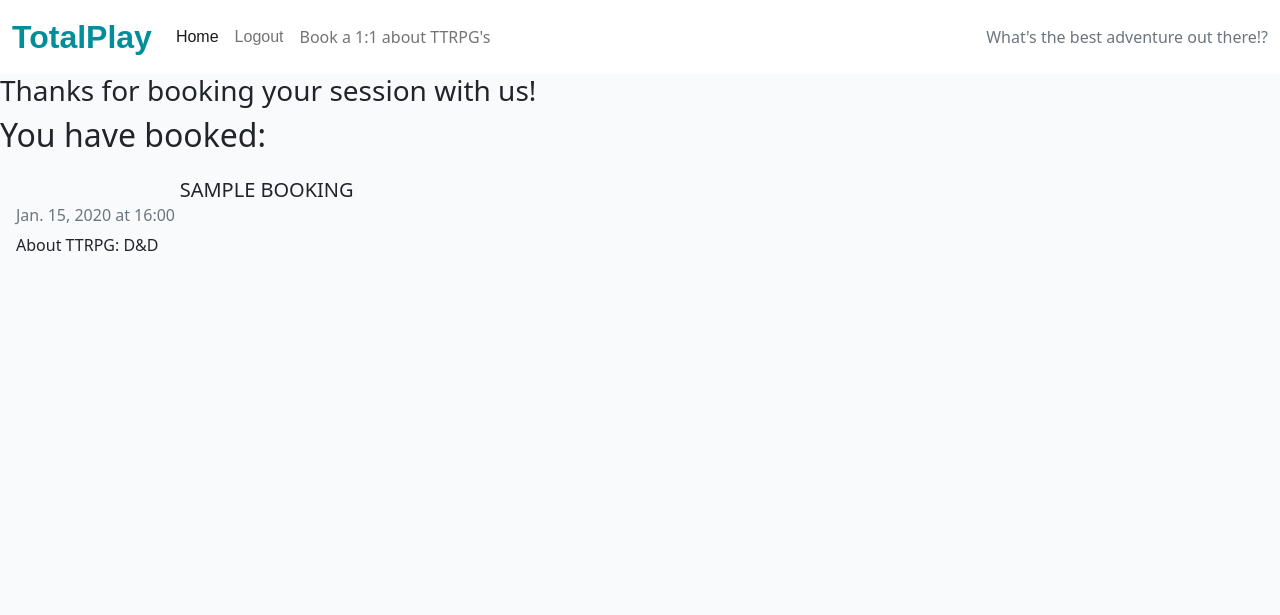
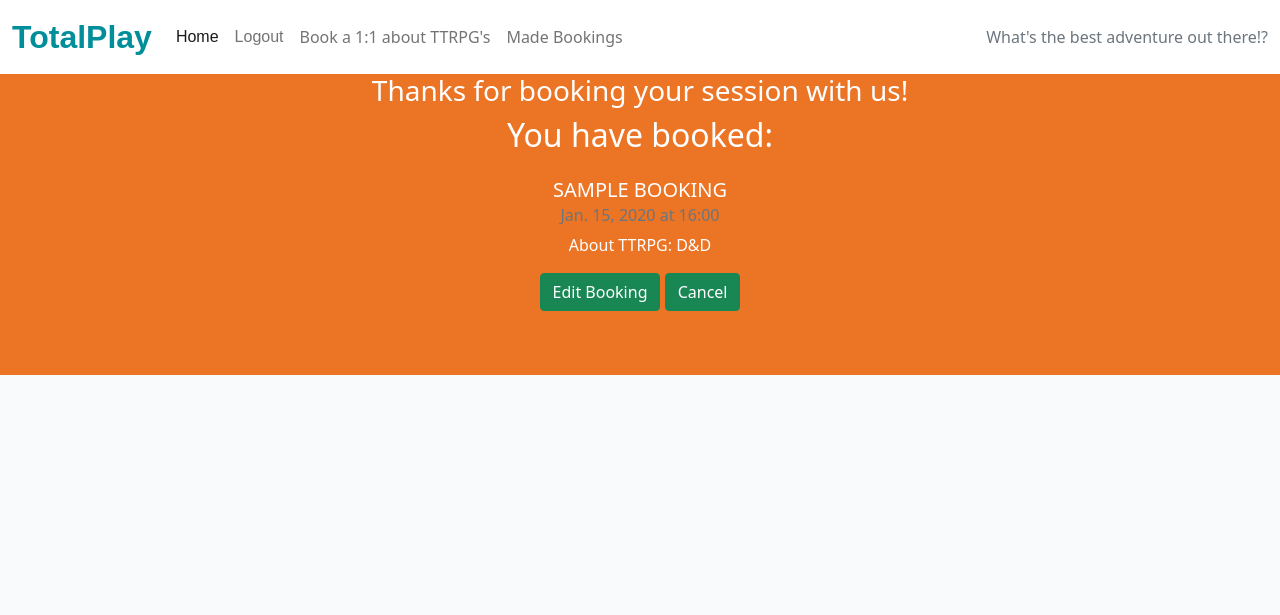
Before and after one commit to AnnaDobrucki/TotalPlay-Blog-P4, a Django app: page /completed/ in a window 1280 px wide. Shown: the top 615 px of the page. Run offline with Django 3.2, Linux system fonts and the light colour scheme; a user stored in the database is signed in; tables that the repository leaves empty hold one stand-in row (values such as "Sample post"); some libraries are stand-ins or nearby versions; some web fonts are replaced.

Commit message:
add edit and delete functionality to bookings, wired up urls to relevant booking and edit.html

```diff
--- a/TotalBlog/urls.py
+++ b/TotalBlog/urls.py
@@ -7,4 +7,6 @@ urlpatterns = [
     path('like/<slug:slug>', views.PostLike.as_view(), name='post_like'),
     path('bookings/', views.BookingView.as_view(), name='bookings'),
     path('completed/', views.ListBookingView.as_view(), name='completed'),
+    path('edit_bookings/<booking_id>', views.edit_booking_view, name='edit'),
+    path('delete_booking/<booking_id>', views.delete_booking, name='delete'),
 ]
--- a/TotalBlog/views.py
+++ b/TotalBlog/views.py
@@ -114,3 +114,39 @@ class ListBookingView(generic.DetailView):
             'bookings': bookings
             }
         )
+
+def edit_booking_view(request, booking_id):
+
+    if request.user.is_authenticated:
+        booking = get_object_or_404(Booking, id=booking_id)
+        if booking.user == request.user:
+            if request.method == 'POST':
+                form = OnlineForm(data=request.POST, instance=booking)
+                if form.is_valid():
+                    form.save()
+                    # Pops up a message to the user when a booking is edited
+                    messages.success(request, 'Your booking has been updated')
+                    return redirect('/')
+        else:
+            messages.error(request, 'You do not have the authority to access this page!')
+            return redirect('/')
+
+    form = OnlineForm(instance=booking)
+
+    return render(request, 'edit_bookings.html', {
+        'form': form
+        })
+
+
+def delete_booking(request, booking_id):
+
+    if request.user.is_authenticated:
+        booking = get_object_or_404(Booking, id=booking_id)
+        if booking.user == request.user:
+            booking.delete()
+            # Pops up a message to the user when a bookings is cancelled
+            messages.success(request, 'Your booking has been cancelled')
+            return redirect('/')
+        else:
+            messages.error(request, 'You do not have the authority to access this page!')
+            return redirect('/')
--- a/static/css/style.css
+++ b/static/css/style.css
@@ -174,8 +174,19 @@ body {
     border-style: solid;
     border-color: #ffffff;
     color: #ffffff;
-    background-color: #E84610;;
+    background-color: #EB7425;
     border-width: 1px;
     margin: auto;
     padding-bottom: 10px;
 }
+
+
+#banner-box {
+    color: #FFFFFF;
+    text-align: center;
+    height: auto;
+    background-color: #EB7425;
+    bottom: 325px;
+    right: 400px;
+    position: sticky;
+}
--- a/templates/base.html
+++ b/templates/base.html
@@ -46,6 +46,9 @@
                     </li>
                     <li class="nav-item">
                         <a class="nav-link" href="{% url 'bookings' %}">Book a 1:1 about TTRPG's</a>
+                    </li>
+                    <li class="nav-item">
+                        <a class="nav-link" href="{% url 'completed' %}">Made Bookings</a>
                     </li>
                     {% else %}
                     <li class="nav-item nav-item-gothic">
--- a/templates/completed.html
+++ b/templates/completed.html
@@ -2,12 +2,12 @@
 
 {% block content %}
 
-<section id="hero-outer">
-    <div id="outer-box">
+<section>
+    <div id="banner-box">
         <h3>Thanks for booking your session with us!</h3>
         <h2> You have booked:</h2>
         {% for booking in bookings %}
-        <div class="col-md-5">
+        <div class="pagination justify-content-center">
             <div class="card mb-5">
                 <div class="card-body">
                     <h5 class='card-title text-uppercase text-center'>{{ booking.name }}</h5>
@@ -16,6 +16,8 @@
                     <div class='card-text'>
                         <p>About TTRPG: {{booking.occasion}}</p>
                     </div>
+                    <a href="/edit_bookings/{{booking.id}}" class="btn btn-success">Edit Booking</a>
+                    <a href="/delete_booking/{{booking.id}}" class="btn btn-success">Cancel</a>
             </div>
         </div>
         {%endfor%}
```
Also changed, not shown: templates/edit_bookings.html (added, +22 -0 lines).
